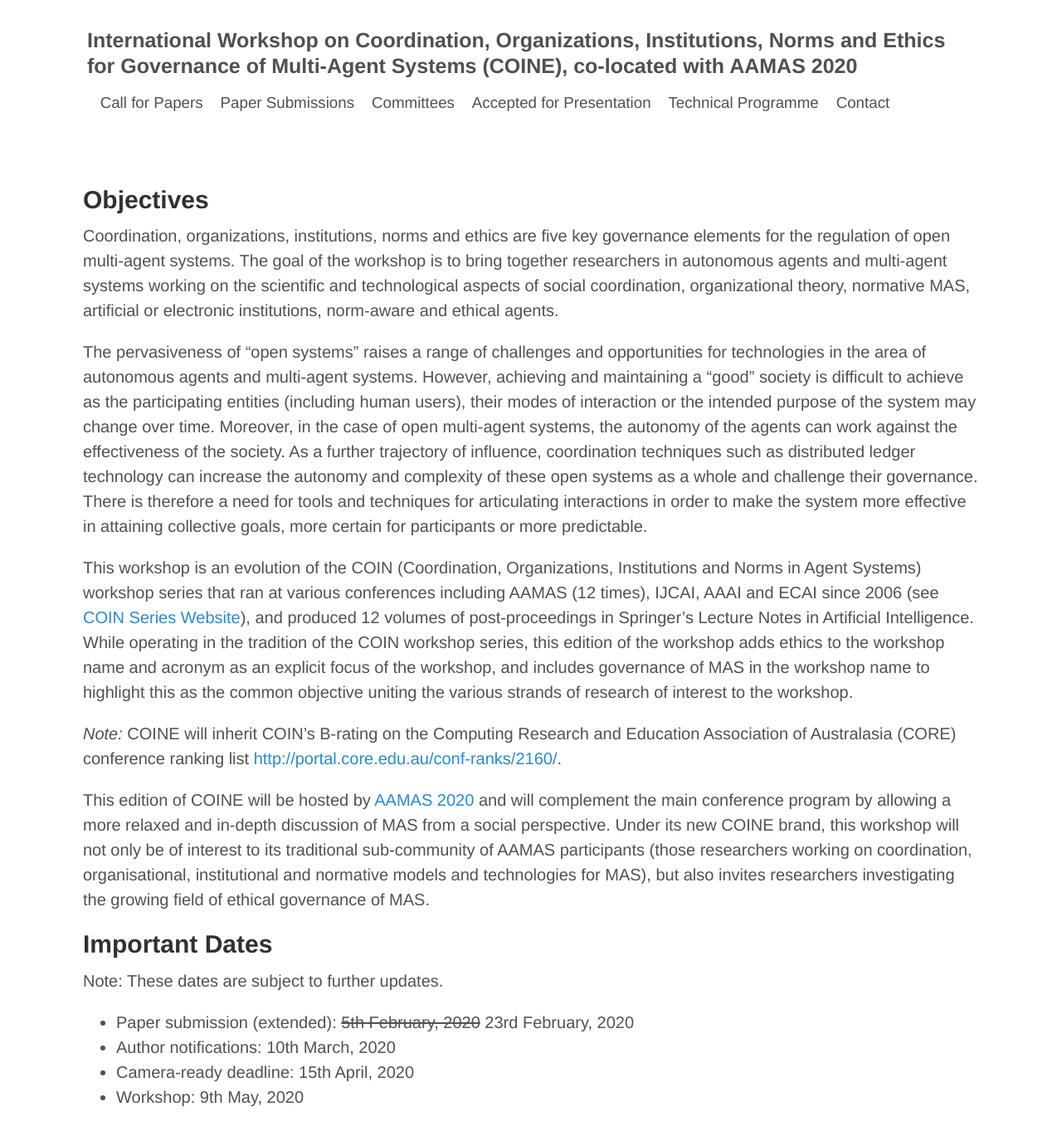
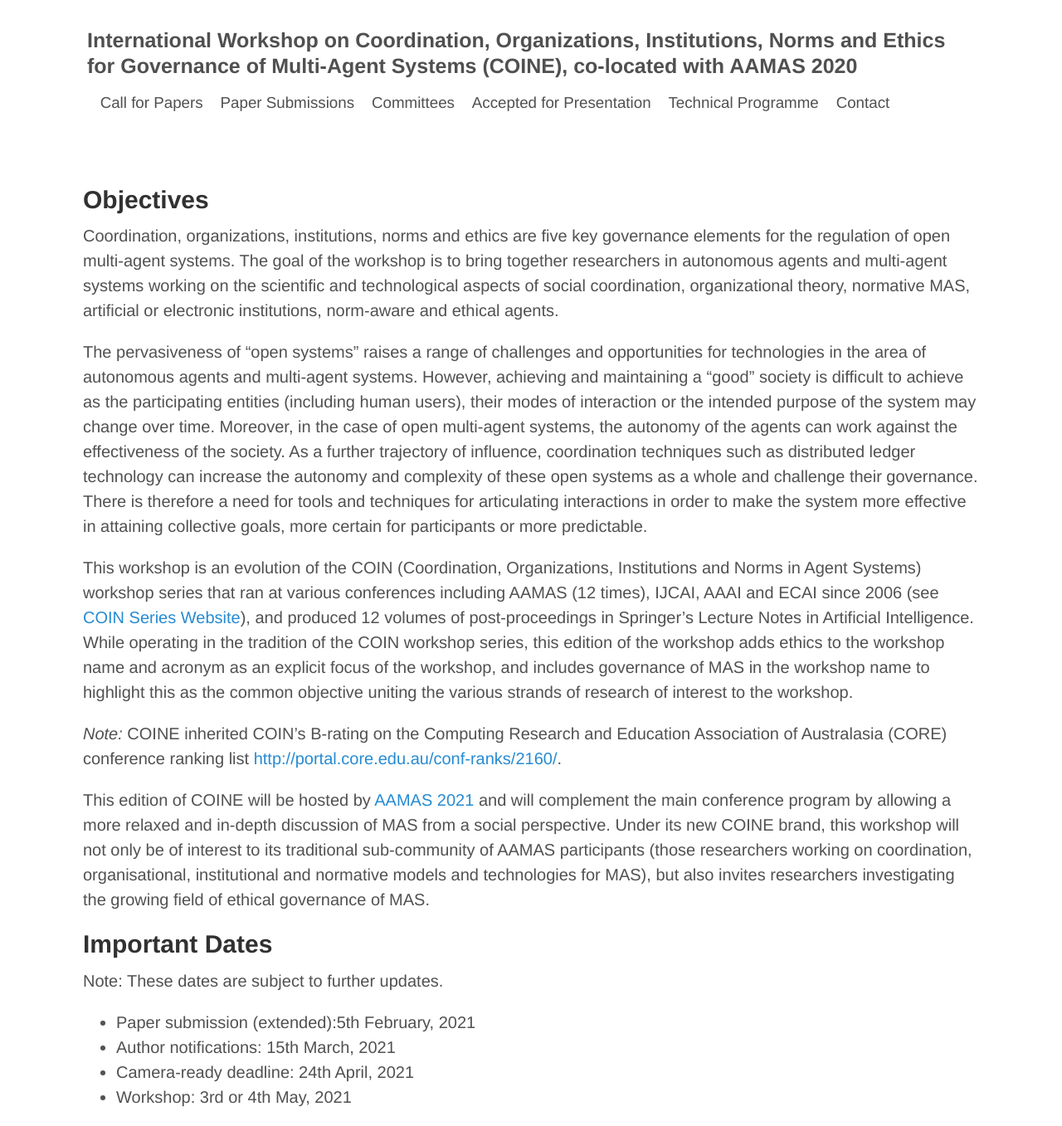
Before and after one commit to jithincheriyan/coine-2022-auckland, a Jekyll site: the page built from index.md, in a window 1280 px wide. Shown: the whole page at 83% size. Built offline with Jekyll 4.4.1, drawn with Linux system fonts in a browser that asks for light colours.

Commit message:
Update index.md

```diff
--- a/index.md
+++ b/index.md
@@ -18,23 +18,16 @@ The pervasiveness of "open systems" raises a range of challenges and opportuniti
 
 This workshop is an evolution of the COIN (Coordination, Organizations, Institutions and Norms in Agent Systems) workshop series that ran at various conferences including AAMAS (12 times), IJCAI, AAAI and ECAI since 2006 (see [COIN Series Website](http://www2.pcs.usp.br/~coin)), and produced 12 volumes of post-proceedings in Springer's Lecture Notes in Artificial Intelligence. While operating in the tradition of the COIN workshop series, this edition of the workshop adds ethics to the workshop name and acronym as an explicit focus of the workshop, and includes governance of MAS in the workshop name to highlight this as the common objective uniting the various strands of research of interest to the workshop.
 
-*Note:* COINE will inherit COIN's B-rating on the Computing Research and Education Association of Australasia (CORE) conference ranking list [http://portal.core.edu.au/conf-ranks/2160/](http://portal.core.edu.au/conf-ranks/2160/).
+*Note:* COINE inherited COIN's B-rating on the Computing Research and Education Association of Australasia (CORE) conference ranking list [http://portal.core.edu.au/conf-ranks/2160/](http://portal.core.edu.au/conf-ranks/2160/).
 
-This edition of COINE will be hosted by [AAMAS 2020](https://aamas2020.conference.auckland.ac.nz/) and will complement the main conference program by allowing a more relaxed and in-depth discussion of MAS from a social perspective. Under its new COINE brand, this workshop will not only be of interest to its traditional sub-community of AAMAS participants (those researchers working on coordination, organisational, institutional and normative models and technologies for MAS), but also invites researchers investigating the growing field of ethical governance of MAS.
+This edition of COINE will be hosted by [AAMAS 2021](https://aamas2021.soton.ac.uk/) and will complement the main conference program by allowing a more relaxed and in-depth discussion of MAS from a social perspective. Under its new COINE brand, this workshop will not only be of interest to its traditional sub-community of AAMAS participants (those researchers working on coordination, organisational, institutional and normative models and technologies for MAS), but also invites researchers investigating the growing field of ethical governance of MAS.
 
 
 ## Important Dates
 
 Note: These dates are subject to further updates.
 
-- Paper submission (extended): ~~5th February, 2020~~ 23rd February, 2020
-- Author notifications: 10th March, 2020
-- Camera-ready deadline: 15th April, 2020
-- Workshop: 9th May, 2020
-
-<!---
-- ~~February 7, 2017~~ February 17, 2017: Deadline for paper submissions
-- ~~March 2, 2017~~ March 15, 2017: Paper notifications sent
-- ~~March 9, 2017~~ March 22, 2017: Camera-ready copy due
-- May 8 or 9, 2017: Date of workshop
--->
+- Paper submission (extended):5th February, 2021
+- Author notifications: 15th March, 2021
+- Camera-ready deadline: 24th April, 2021
+- Workshop: 3rd or 4th May, 2021
```
